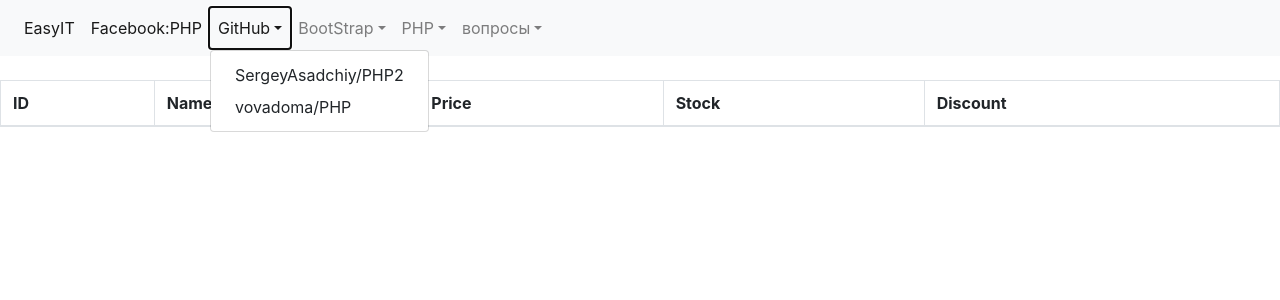
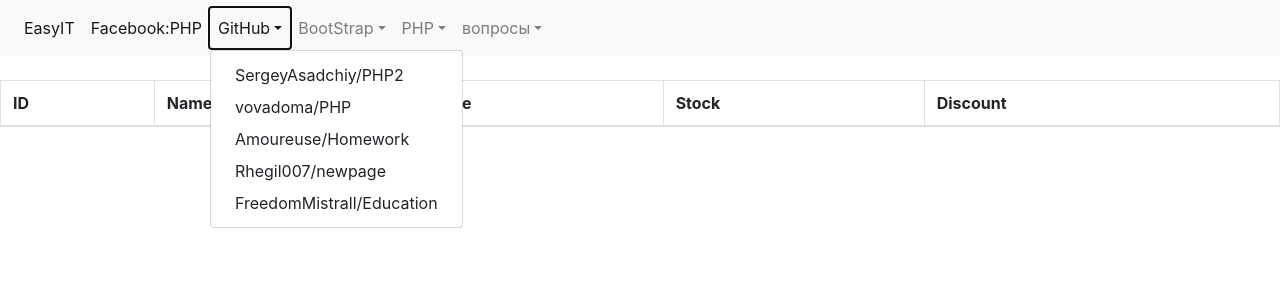
Before and after one commit to SergeyAsadchiy/EasyIT, a PHP site: template template/template.php in a window 1280 px wide, after a click on "GitHub". Shown: the top 300 px of the page. Run offline with PHP 8.4, Linux system fonts and the light colour scheme; the template is opened without the code that fills it, so the values that code supplies are empty.

Commit message:
Fix "&"
Цикл массива товаров:
foreach ($items as &$item) {}

```diff
--- a/template/navibar.php
+++ b/template/navibar.php
@@ -4,31 +4,34 @@
 <nav class="navbar navbar-expand-lg navbar-light bg-light">
 	<ul class="navbar-nav mr-auto">
 		<li class="nav-item active">
-			<a class="nav-link" href="http://easy-it-courses.com/sumy/it-courses/PhpJunior">EasyIT</a>
+			<a class="nav-link" href="http://easy-it-courses.com/sumy/it-courses/PhpJunior" target="_blank">EasyIT</a>
 		</li>
 		<li class="nav-item active">
-			<a class="nav-link" href="https://www.facebook.com/groups/189801585296608/?ref=bookmarks">Facebook:PHP</a>
+			<a class="nav-link" href="https://www.facebook.com/groups/189801585296608/?ref=bookmarks" target="_blank">Facebook:PHP</a>
 		</li>
 		<li class="nav-item dropdown">
 			<a class="nav-link dropdown-toggle" href="#" id="navbarDropdown" role="button" data-toggle="dropdown" aria-haspopup="true" aria-expanded="false">GitHub</a>
 				<div class="dropdown-menu" aria-labelledby="navbarDropdown">
-          			<a class="dropdown-item" href="https://github.com/SergeyAsadchiy/PHP2">SergeyAsadchiy/PHP2</a>
-          			<a class="dropdown-item" href="https://github.com/vovadoma/PHP">vovadoma/PHP</a>
+          			<a class="dropdown-item" href="https://github.com/SergeyAsadchiy/PHP2" target="_blank">SergeyAsadchiy/PHP2</a>
+          			<a class="dropdown-item" href="https://github.com/vovadoma/PHP" target="_blank">vovadoma/PHP</a>
+          			<a class="dropdown-item" href="https://github.com/Amoureuse/Homework" target="_blank">Amoureuse/Homework</a>
+          			<a class="dropdown-item" href="https://github.com/Rhegil007/newpage" target="_blank">Rhegil007/newpage</a>
+          			<a class="dropdown-item" href="https://github.com/FreedomMistrall/Education" target="_blank">FreedomMistrall/Education</a>
           		</div>
 		</li>
 		<li class="nav-item dropdown">
-			<a class="nav-link dropdown-toggle" href="#" id="navbarDropdown" role="button" data-toggle="dropdown" aria-haspopup="true" aria-expanded="false">BootStrap</a>
+			<a class="nav-link dropdown-toggle" href="#" id="navbarDropdown" role="button" data-toggle="dropdown" aria-haspopup="true" aria-expanded="false" target="_blank">BootStrap</a>
 				<div class="dropdown-menu" aria-labelledby="navbarDropdown">
-          			<a class="dropdown-item" href="https://getbootstrap.com/docs/4.1/components/card/">карточки</a>
-          			<a class="dropdown-item" href="https://getbootstrap.com/docs/4.1/layout/grid/?fbclid=IwAR2FwsEGj6emC3MI01B05uVQKXFINLLRAI6aJzDOwPnsD0_c0dlBO3yt0Co">сетка</a>
-          			<a class="dropdown-item" href="https://getbootstrap.com/docs/4.1/components/navbar/">navbar</a>
+          			<a class="dropdown-item" href="https://getbootstrap.com/docs/4.1/components/card/" target="_blank">карточки</a>
+          			<a class="dropdown-item" href="https://getbootstrap.com/docs/4.1/layout/grid/?fbclid=IwAR2FwsEGj6emC3MI01B05uVQKXFINLLRAI6aJzDOwPnsD0_c0dlBO3yt0Co" target="_blank">сетка</a>
+          			<a class="dropdown-item" href="https://getbootstrap.com/docs/4.1/components/navbar/" target="_blank">navbar</a>
           		</div>
 		</li>
 		<li class="nav-item dropdown">
-			<a class="nav-link dropdown-toggle" href="#" id="navbarDropdown" role="button" data-toggle="dropdown" aria-haspopup="true" aria-expanded="false">PHP</a>
+			<a class="nav-link dropdown-toggle" href="#" id="navbarDropdown" role="button" data-toggle="dropdown" aria-haspopup="true" aria-expanded="false" target="_blank">PHP</a>
 				<div class="dropdown-menu" aria-labelledby="navbarDropdown">
-          			<a class="dropdown-item" href="http://php.net/manual/ru/langref.php">php.net</a>
-          			<a class="dropdown-item" href="http://www.php.su/">php.su</a>
+          			<a class="dropdown-item" href="http://php.net/manual/ru/langref.php" target="_blank">php.net</a>
+          			<a class="dropdown-item" href="http://www.php.su/" target="_blank">php.su</a>
           		</div>
 		</li>
 		<li class="nav-item dropdown">
--- a/template/table.php
+++ b/template/table.php
@@ -10,7 +10,7 @@
     </thead>
     <tbody>    <br>
 <?php
-  foreach ($items as $item) {
+  foreach ($items as &$item) {
     echo'
     <tr>
         <th>'.$item['id'].'</th>
--- a/template/template.php
+++ b/template/template.php
@@ -5,9 +5,9 @@
 <div class="container">
     <div class="row">
       <?php
-          foreach ($items as $item) {
-	           include 'template/card.php';
-          }
+        foreach ($items as &$item) {
+    	    include 'template/card1.php';
+        }
       ?>
     </div>
 </div>
```
Also changed, not shown: index.php (+5 -5 lines), template2.php (added, +21 -0 lines), img/Noimage.png (added), img/computer.jpg (added), img/monitor.jpeg (added), template/card1.php (renamed from template/card.php).
